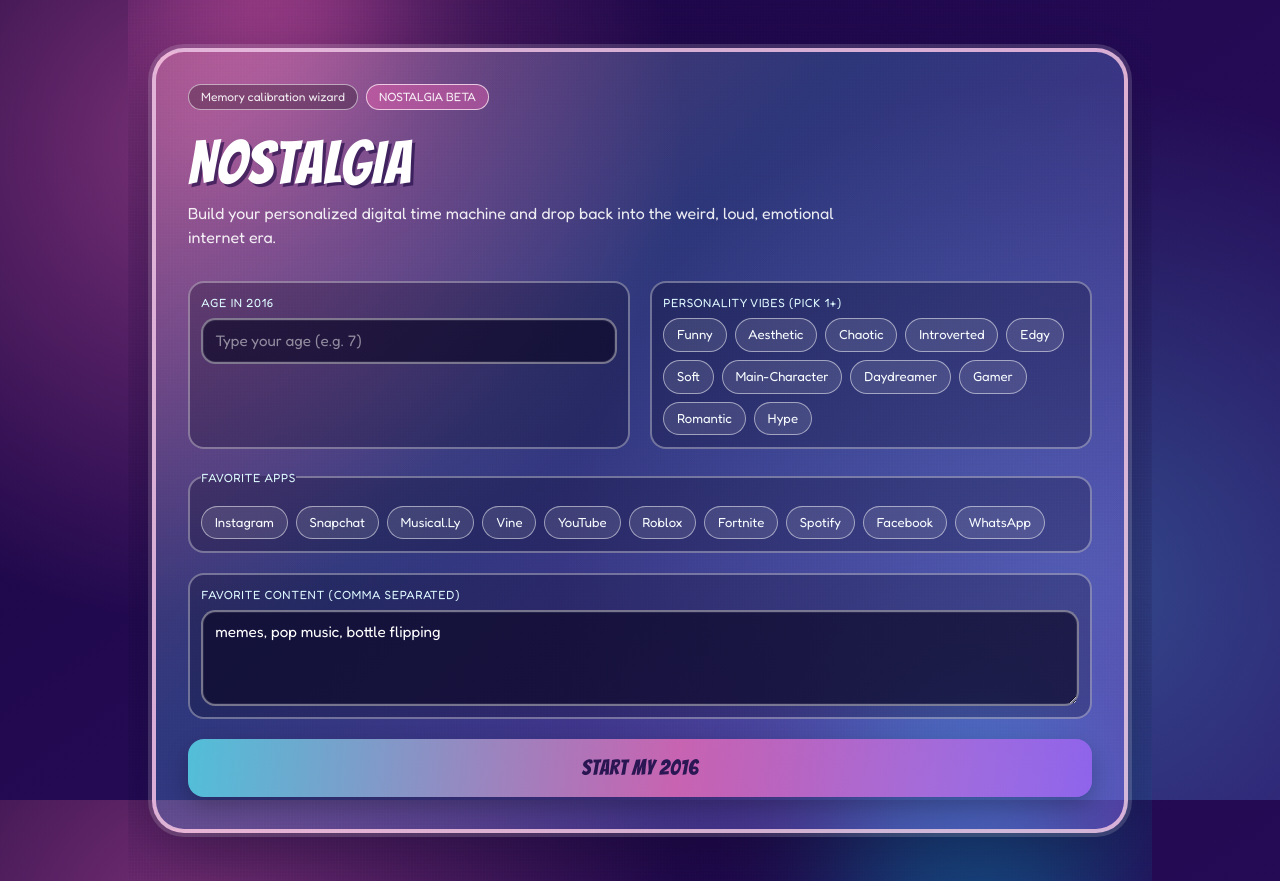
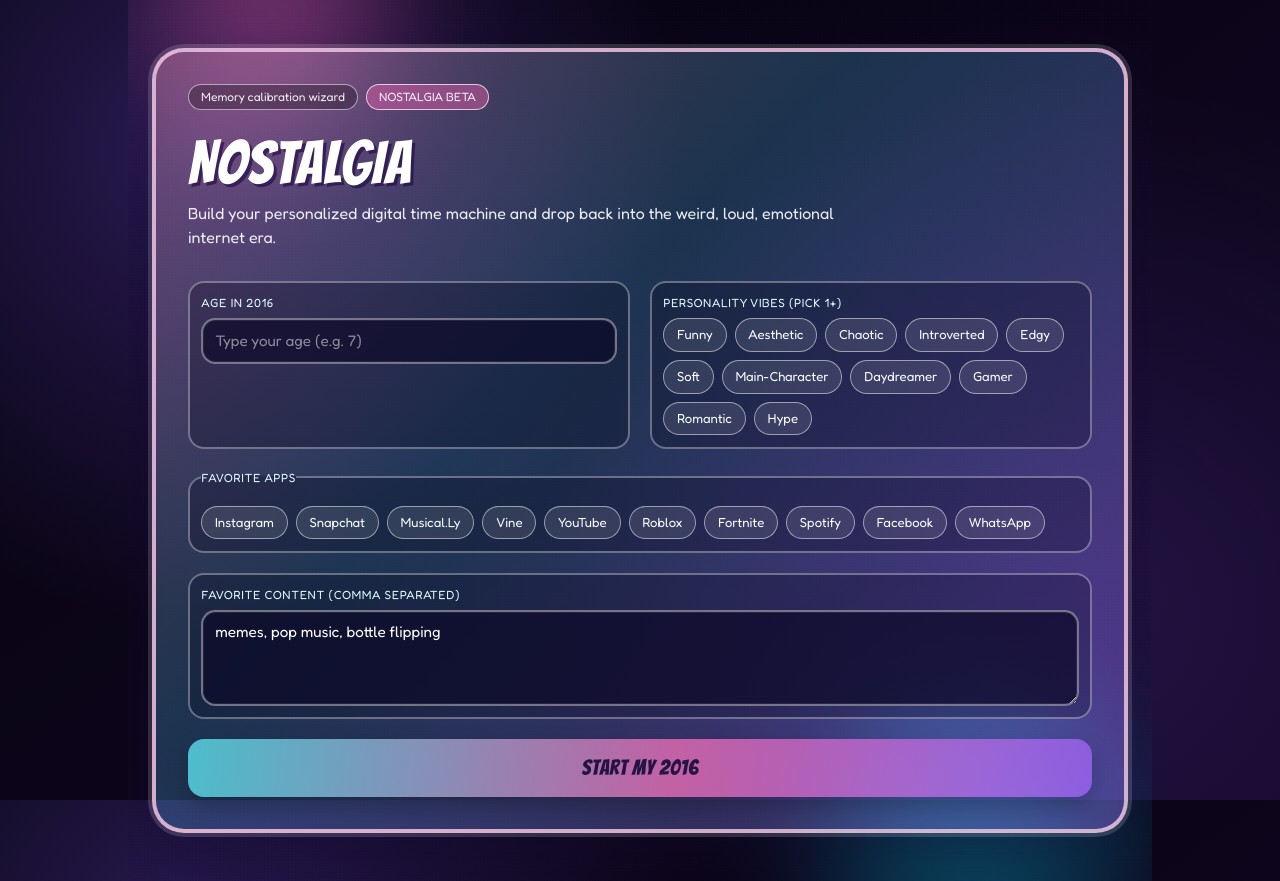
Before and after one commit to AbhinavGGarg/Nostalgia, a Next.js app: page / in a window 1280 px wide. Built offline with nearby package versions, Linux system fonts and the light colour scheme.

Commit message:
Refine UI to clean black-purple theme and reduce scrolling with tabbed control deck

```diff
--- a/src/app/globals.css
+++ b/src/app/globals.css
@@ -1,12 +1,12 @@
 @import "tailwindcss";
 
 :root {
-  --tm-bg-1: #1a053f;
-  --tm-bg-2: #2c0f66;
-  --tm-pink: #ff65b3;
-  --tm-cyan: #55f2ff;
-  --tm-lilac: #a86bff;
-  --tm-ink: #100226;
+  --tm-bg-1: #05030d;
+  --tm-bg-2: #130726;
+  --tm-pink: #8f57ff;
+  --tm-cyan: #a88bff;
+  --tm-lilac: #7a40f2;
+  --tm-ink: #090312;
 }
 
 @theme inline {
@@ -28,8 +28,8 @@
 body {
   font-family: var(--font-bubble), sans-serif;
   background:
-    radial-gradient(circle at 16% 18%, rgba(255, 109, 187, 0.42), transparent 38%),
-    radial-gradient(circle at 84% 74%, rgba(76, 226, 255, 0.28), transparent 42%),
+    radial-gradient(circle at 16% 18%, rgba(130, 87, 255, 0.28), transparent 38%),
+    radial-gradient(circle at 84% 74%, rgba(91, 59, 173, 0.24), transparent 42%),
     linear-gradient(145deg, var(--tm-bg-1), var(--tm-bg-2));
   color: #fdfdff;
 }
@@ -449,6 +449,120 @@
 
 .stage-collapsing {
   filter: saturate(1.08) contrast(1.08);
+}
+
+.clean-theme {
+  background:
+    radial-gradient(circle at 16% 12%, rgba(111, 77, 204, 0.22), transparent 40%),
+    radial-gradient(circle at 84% 78%, rgba(74, 53, 147, 0.2), transparent 42%),
+    linear-gradient(150deg, #05030d, #120722 46%, #1a0f31);
+}
+
+.clean-theme .retro-panel {
+  border-color: rgba(213, 189, 255, 0.34);
+  background:
+    linear-gradient(165deg, rgba(124, 88, 208, 0.14), rgba(53, 33, 95, 0.22) 46%, rgba(8, 5, 20, 0.82)),
+    rgba(0, 0, 0, 0.38);
+  box-shadow:
+    0 0 0 1px rgba(225, 206, 255, 0.08),
+    0 10px 28px rgba(3, 2, 12, 0.62);
+}
+
+.clean-theme .retro-feed-card {
+  border-color: rgba(207, 180, 255, 0.3);
+  background:
+    linear-gradient(145deg, rgba(94, 64, 168, 0.14), rgba(36, 23, 73, 0.35) 48%, rgba(8, 5, 21, 0.8)),
+    rgba(0, 0, 0, 0.3);
+}
+
+.clean-theme .retro-input {
+  background: rgba(11, 8, 29, 0.9);
+  border-color: rgba(191, 157, 255, 0.34);
+}
+
+.clean-theme .retro-input:focus {
+  border-color: rgba(183, 141, 255, 0.94);
+  box-shadow: 0 0 0 2px rgba(160, 120, 243, 0.25);
+}
+
+.clean-theme .retro-pill-active {
+  background: linear-gradient(130deg, rgba(153, 102, 255, 0.9), rgba(115, 78, 196, 0.92));
+  color: #f6f1ff;
+}
+
+.clean-theme .retro-submit {
+  color: #ece3ff;
+  background: linear-gradient(95deg, #5b34b4, #7a43db 54%, #42237f);
+}
+
+.clean-theme .retro-micro-btn {
+  border-color: rgba(210, 183, 255, 0.42);
+  background: linear-gradient(135deg, rgba(113, 75, 192, 0.6), rgba(64, 43, 118, 0.7));
+  color: #f7f1ff;
+}
+
+.clean-theme .search2016-wrap {
+  background:
+    radial-gradient(circle at 14% 10%, rgba(109, 73, 188, 0.22), transparent 40%),
+    linear-gradient(152deg, rgba(90, 61, 171, 0.16), rgba(30, 19, 59, 0.48) 45%, rgba(8, 5, 21, 0.82));
+}
+
+.clean-theme .search2016-input {
+  background: linear-gradient(150deg, rgba(29, 19, 56, 0.92), rgba(20, 12, 38, 0.9));
+  border-color: rgba(195, 160, 255, 0.36);
+}
+
+.clean-theme .search2016-input::placeholder {
+  color: rgba(222, 205, 250, 0.72);
+}
+
+.clean-theme .search2016-input:focus {
+  border-color: rgba(175, 133, 255, 0.95);
+  box-shadow:
+    inset 0 0 0 1px rgba(255, 255, 255, 0.1),
+    0 0 0 2px rgba(151, 111, 233, 0.24),
+    0 0 20px rgba(114, 79, 191, 0.25);
+}
+
+.clean-theme .search2016-button {
+  color: #ede3ff;
+  background: linear-gradient(100deg, #5a33b1, #7a43db 56%, #40247d);
+}
+
+.clean-theme .search2016-tab-active {
+  background: linear-gradient(130deg, rgba(142, 96, 231, 0.86), rgba(93, 60, 168, 0.88));
+  color: #f7efff;
+}
+
+.clean-theme .search2016-card {
+  border-color: rgba(208, 183, 255, 0.36);
+  background:
+    linear-gradient(145deg, rgba(92, 58, 168, 0.2), rgba(41, 27, 84, 0.34) 45%, rgba(8, 5, 20, 0.78)),
+    rgba(0, 0, 0, 0.28);
+}
+
+.clean-theme .search2016-card-buzzfeed,
+.clean-theme .search2016-card-forum,
+.clean-theme .search2016-card-tumblr,
+.clean-theme .search2016-card-video,
+.clean-theme .search2016-card-meme {
+  border-color: rgba(204, 178, 255, 0.42);
+}
+
+.clean-theme .search2016-card-label {
+  color: #decfff;
+}
+
+.clean-theme .popup-card {
+  border-color: rgba(218, 197, 255, 0.5);
+  background: linear-gradient(140deg, rgba(92, 58, 167, 0.94), rgba(56, 35, 105, 0.92));
+  color: #f3e9ff;
+}
+
+.clean-theme .popup-close {
+  border-color: rgba(30, 16, 58, 0.5);
+  background: rgba(16, 9, 34, 0.86);
+  color: #e7dbff;
 }
 
 .search2016-wrap {
--- /dev/null
+++ b/src/components/time-machine/ControlDeck.tsx
@@ -0,0 +1,53 @@
+"use client";
+
+import { useState } from "react";
+import { CameraMode } from "./CameraMode";
+import { MiniGames } from "./MiniGames";
+import { TumblrMode } from "./TumblrMode";
+
+type DeckTab = "camera" | "games" | "diary" | "about";
+
+const TABS: Array<{ id: DeckTab; label: string }> = [
+  { id: "camera", label: "Camera" },
+  { id: "games", label: "Games" },
+  { id: "diary", label: "Diary" },
+  { id: "about", label: "About" },
+];
+
+export function ControlDeck() {
+  const [tab, setTab] = useState<DeckTab>("camera");
+
+  return (
+    <section className="space-y-3">
+      <section className="retro-panel p-3">
+        <p className="font-pixel text-[10px] text-violet-100/90">QUICK CONTROLS</p>
+        <div className="mt-2 grid grid-cols-2 gap-2">
+          {TABS.map((entry) => (
+            <button
+              key={entry.id}
+              type="button"
+              className={`retro-micro-btn w-full ${tab === entry.id ? "search2016-tab-active" : ""}`}
+              onClick={() => setTab(entry.id)}
+            >
+              {entry.label}
+            </button>
+          ))}
+        </div>
+      </section>
+
+      {tab === "camera" ? <CameraMode /> : null}
+      {tab === "games" ? <MiniGames /> : null}
+      {tab === "diary" ? <TumblrMode /> : null}
+      {tab === "about" ? (
+        <section className="retro-panel p-4">
+          <p className="font-pixel text-[10px] text-violet-100/90">FOR HACKATHON JUDGES</p>
+          <h3 className="font-chaos mt-1 text-lg text-white">Why this matters</h3>
+          <p className="mt-2 text-sm text-white/85">
+            Modern social platforms can feel optimized, performative, and overwhelming. This prototype recreates a
+            less-perfect social era to highlight what we lost: spontaneity, weirdness, and emotional honesty.
+          </p>
+        </section>
+      ) : null}
+    </section>
+  );
+}
--- a/src/components/time-machine/MainFeed.tsx
+++ b/src/components/time-machine/MainFeed.tsx
@@ -66,7 +66,7 @@
           <article
             key={item.id}
             className="retro-feed-card cursor-pointer"
-            style={{ transform: `rotate(${(index % 3 - 1) * 0.65}deg)` }}
+            style={{ transform: `rotate(${(index % 3 - 1) * 0.28}deg)` }}
             role="button"
             tabIndex={0}
             onClick={() =>
--- a/src/components/time-machine/NostalgiaResults.tsx
+++ b/src/components/time-machine/NostalgiaResults.tsx
@@ -137,7 +137,7 @@
                 key={result.id}
                 className="search2016-result-shell"
                 style={{
-                  transform: `translateY(${result.offsetY}px) rotate(${result.tilt}deg)`,
+                  transform: `translateY(${Math.round(result.offsetY * 0.55)}px) rotate(${(result.tilt * 0.55).toFixed(2)}deg)`,
                   marginLeft: `${(index % 3) * 2}px`,
                   marginRight: `${(index % 2) * 4}px`,
                 }}
--- a/src/components/time-machine/TimeMachineExperience.tsx
+++ b/src/components/time-machine/TimeMachineExperience.tsx
@@ -1,9 +1,8 @@
 "use client";
 
 import { useEffect, useRef, useState } from "react";
-import { CameraMode } from "./CameraMode";
+import { ControlDeck } from "./ControlDeck";
 import { MainFeed } from "./MainFeed";
-import { MiniGames } from "./MiniGames";
 import { MusicPlayer } from "./MusicPlayer";
 import { NostalgiaResults } from "./NostalgiaResults";
 import { generateNostalgiaSearchResults, nostalgiaSearchDelayMs, type NostalgiaSearchResult } from "./nostalgia-search-data";
@@ -11,7 +10,6 @@
 import { OnboardingScreen } from "./OnboardingScreen";
 import { PopupSystem } from "./PopupSystem";
 import { TransitionScreen } from "./TransitionScreen";
-import { TumblrMode } from "./TumblrMode";
 import type { UserProfile } from "./types";
 
 type AppStage = "onboarding" | "transition" | "experience";
@@ -138,11 +136,11 @@
   };
 
   return (
-    <main className="relative min-h-screen overflow-hidden px-3 pb-24 pt-4 sm:px-5 sm:pt-6 xl:h-screen xl:pb-6">
-      <div className="vhs-noise pointer-events-none absolute inset-0 opacity-45" />
-      <div className="scanlines pointer-events-none absolute inset-0 opacity-35" />
-      <div className="pointer-events-none absolute -left-24 top-20 h-80 w-80 rounded-full bg-pink-500/30 blur-3xl" />
-      <div className="pointer-events-none absolute -right-20 bottom-8 h-80 w-80 rounded-full bg-cyan-400/20 blur-3xl" />
+    <main className="clean-theme relative min-h-screen overflow-hidden px-3 pb-24 pt-4 sm:px-5 sm:pt-6 xl:h-screen xl:pb-6">
+      <div className="vhs-noise pointer-events-none absolute inset-0 opacity-24" />
+      <div className="scanlines pointer-events-none absolute inset-0 opacity-14" />
+      <div className="pointer-events-none absolute -left-24 top-20 h-80 w-80 rounded-full bg-violet-600/25 blur-3xl" />
+      <div className="pointer-events-none absolute -right-20 bottom-8 h-80 w-80 rounded-full bg-indigo-500/20 blur-3xl" />
 
       <PopupSystem profile={profile} enabled />
 
@@ -158,11 +156,11 @@
 
       <header className={`retro-panel relative z-10 mb-4 flex flex-wrap items-center justify-between gap-2 p-4 ${searchFlicker ? "glitch-panel" : ""}`}>
         <div>
-          <p className="font-pixel text-[10px] text-cyan-100">CONNECTING TO 2016 SERVERS...</p>
+          <p className="font-pixel text-[10px] text-violet-100">CONNECTING TO 2016 SERVERS...</p>
           <h1 className="font-chaos mt-1 text-3xl text-white sm:text-4xl">NOSTALGIA</h1>
           <p className="text-xs text-white/80 sm:text-sm">Personalized Digital Time Machine for age {profile.ageIn2016}</p>
         </div>
-        <div className="text-right text-[11px] text-pink-100">
+        <div className="text-right text-[11px] text-violet-100/90">
           <p>apps: {profile.favoriteApps.join(", ")}</p>
           <p>vibes: {profile.vibes.join(", ")}</p>
           <p>content: {profile.favoriteContent}</p>
@@ -187,18 +185,7 @@
 
         <div className="space-y-4 lg:ml-1 xl:max-h-full xl:overflow-y-auto xl:pr-1">
           <MusicPlayer autoStart />
-          <CameraMode />
-          <MiniGames />
-          <TumblrMode />
-
-          <section className="retro-panel p-4">
-            <p className="font-pixel text-[10px] text-cyan-100">FOR HACKATHON JUDGES</p>
-            <h3 className="font-chaos mt-1 text-lg text-white">Why this matters</h3>
-            <p className="mt-2 text-sm text-white/90">
-              Modern social platforms can feel optimized, performative, and overwhelming. This prototype recreates a
-              less-perfect social era to highlight what we lost: spontaneity, weirdness, and emotional honesty.
-            </p>
-          </section>
+          <ControlDeck />
         </div>
       </section>
     </main>
```
